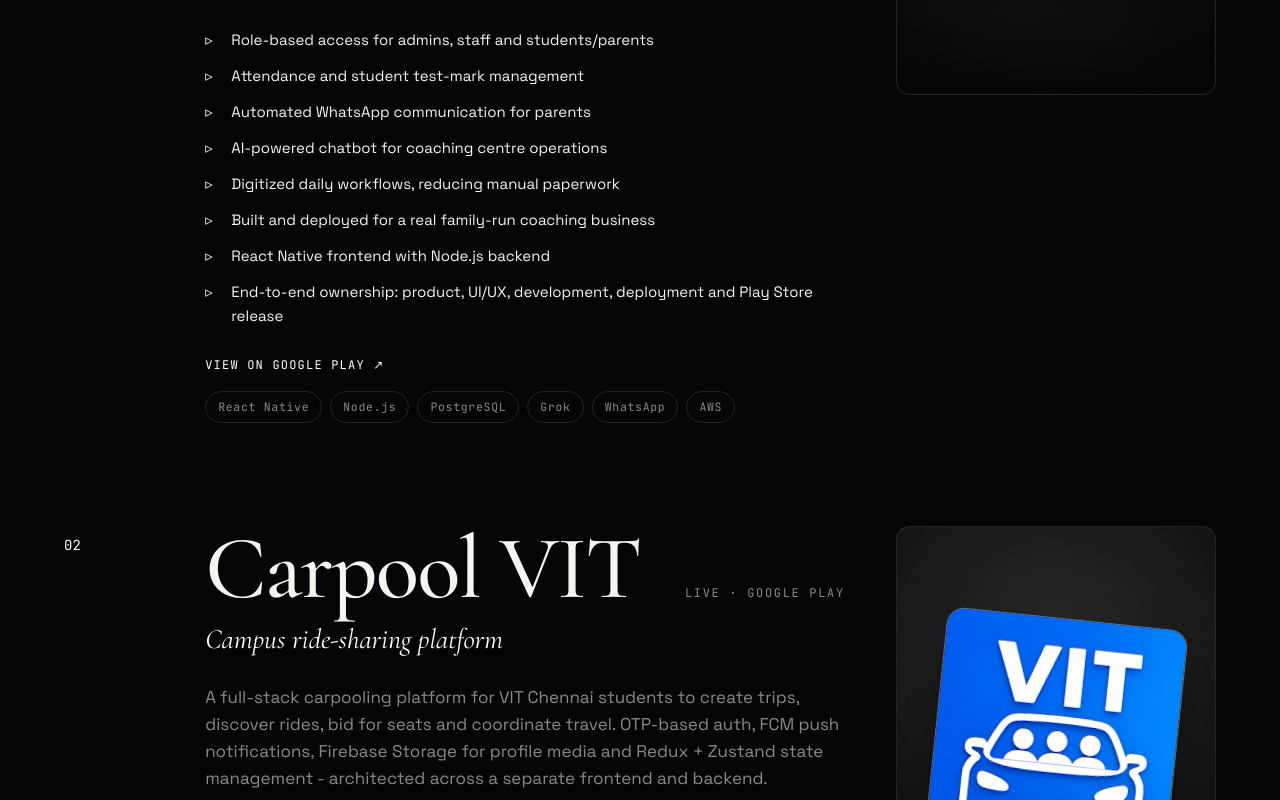
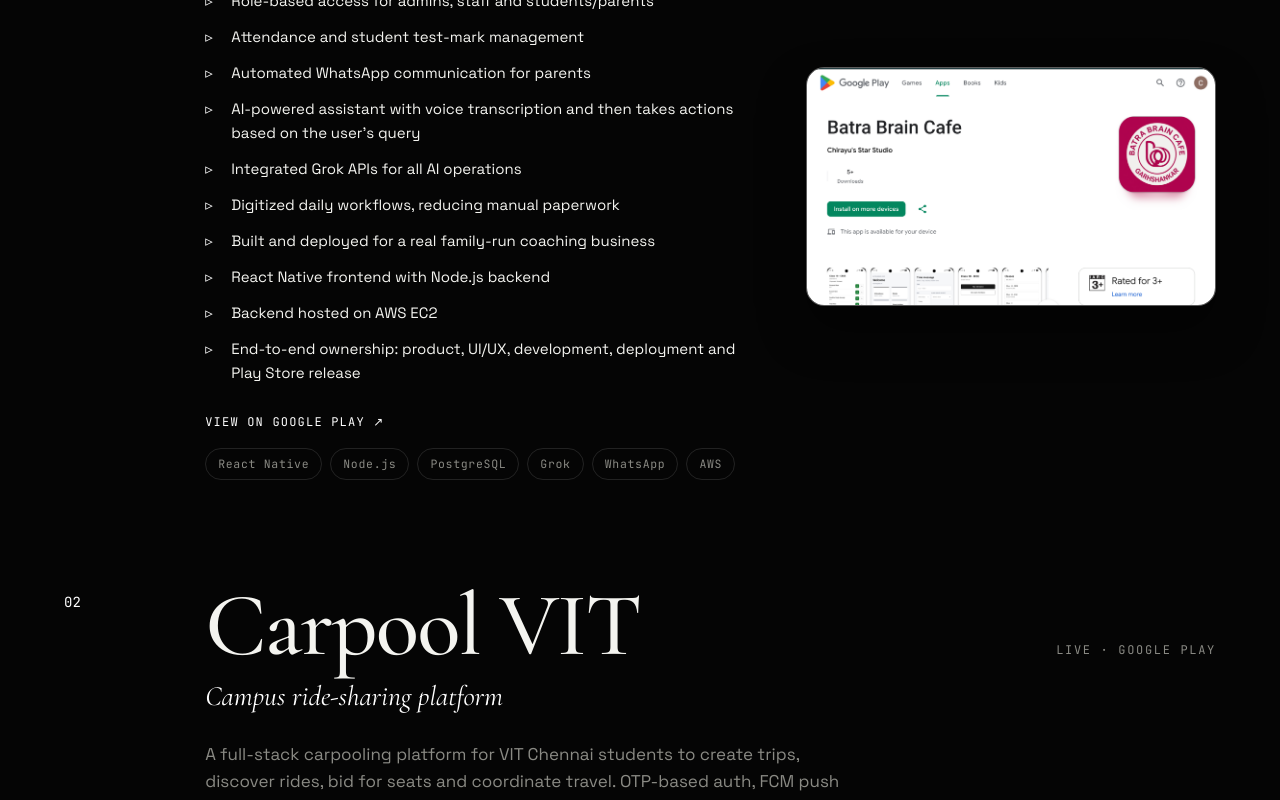
Before and after one commit to ChirayuBatra99/My-portfolio, a React (Vite) app: page / in a window 1280 px wide. Shown: the part 3740-4540 px from the top of the page. Built offline with nearby package versions, Linux system fonts and the light colour scheme.

Commit message:
feat: more changes

```diff
--- a/src/App.css
+++ b/src/App.css
@@ -594,7 +594,7 @@
 }
 .project {
   display: grid;
-  grid-template-columns: 90px 1fr 320px;
+  grid-template-columns: 90px 1fr;
   gap: clamp(24px, 4vw, 56px);
   align-items: start;
   position: relative;
@@ -651,9 +651,16 @@
   margin-top: 22px;
   max-width: 60ch;
 }
+.project__mid {
+  margin-top: 26px;
+  display: grid;
+  grid-template-columns: minmax(0, 1fr) auto;
+  gap: clamp(28px, 5vw, 64px);
+  align-items: center;
+}
 .project__highlights {
   list-style: none;
-  margin-top: 26px;
+  margin-top: 0;
   display: grid;
   gap: 12px;
 }
@@ -703,13 +710,13 @@
 }
 .project__visual {
   position: relative;
-  aspect-ratio: 3 / 4;
-  border: 1px solid var(--line);
-  border-radius: 14px;
-  overflow: hidden;
-  display: grid;
-  place-items: center;
-  background: linear-gradient(160deg, var(--bg-2), var(--bg));
+  width: auto;
+  height: auto;
+  overflow: visible;
+  display: flex;
+  align-items: center;
+  justify-content: center;
+  background: none;
 }
 .project__glow {
   position: absolute;
@@ -766,19 +773,20 @@
 .project__screenshot {
   position: relative;
   z-index: 2;
-  width: 100%;
+  width: min(32vw, 420px);
   height: auto;
-  /* object-fit: contain; */
+  object-fit: contain;
+  display: block;
   border-radius: 18px;
   border: 1px solid color-mix(in srgb, var(--accent) 35%, transparent);
   box-shadow:
     0 24px 48px rgba(0, 0, 0, 0.45),
     inset 0 0 0 1px color-mix(in srgb, white 8%, transparent);
-  transform: rotate(6deg);
+  transform: rotate(0deg);
   transition: transform 0.6s var(--ease);
 }
 .project:hover .project__screenshot {
-  transform: scale(1.04) rotate(3deg);
+  transform: scale(1.04) rotate(0deg);
 }
 
 /* ------------------------------------------------------------
@@ -1079,10 +1087,14 @@
   .project {
     grid-template-columns: 60px 1fr;
   }
+  .project__mid {
+    grid-template-columns: 1fr;
+  }
   .project__visual {
-    grid-column: 1 / -1;
-    max-width: 320px;
-    order: 3;
+    justify-content: flex-start;
+  }
+  .project__screenshot {
+    width: min(72vw, 360px);
   }
   .wins {
     position: static;
--- a/src/components/Projects.jsx
+++ b/src/components/Projects.jsx
@@ -49,33 +49,14 @@
               <p className="project__subtitle">{p.subtitle}</p>
               <p className="project__blurb">{p.blurb}</p>
 
+              <div className="project__mid">
                 <ul className="project__highlights">
                   {p.highlights.map((h) => (
                     <li key={h}>{h}</li>
                   ))}
                 </ul>
 
-              <div className="project__foot">
-                {p.link ? (
-                  <a
-                    className="project__link"
-                    href={p.link}
-                    target="_blank"
-                    rel="noreferrer"
-                  >
-                    View on Google Play ↗
-                  </a>
-                ) : null}
-                <div className="project__stack">
-                  {p.stack.map((s) => (
-                    <span key={s}>{s}</span>
-                  ))}
-                </div>
-              </div>
-            </div>
-
                 <div className="project__visual">
-              <div className="project__glow" aria-hidden="true" />
                   {p.image ? (
                     p.link ? (
                       <a
@@ -111,6 +92,26 @@
                     </>
                   )}
                 </div>
+              </div>
+
+              <div className="project__foot">
+                {p.link ? (
+                  <a
+                    className="project__link"
+                    href={p.link}
+                    target="_blank"
+                    rel="noreferrer"
+                  >
+                    View on Google Play ↗
+                  </a>
+                ) : null}
+                <div className="project__stack">
+                  {p.stack.map((s) => (
+                    <span key={s}>{s}</span>
+                  ))}
+                </div>
+              </div>
+            </div>
           </article>
         ))}
       </div>
--- a/src/data/content.js
+++ b/src/data/content.js
@@ -86,10 +86,12 @@
       "Role-based access for admins, staff and students/parents",
       "Attendance and student test-mark management",
       "Automated WhatsApp communication for parents",
-      "AI-powered chatbot for coaching centre operations",
+      "AI-powered assistant with voice transcription and then takes actions based on the user's query",
+      "Integrated Grok APIs for all AI operations",
       "Digitized daily workflows, reducing manual paperwork",
       "Built and deployed for a real family-run coaching business",
       "React Native frontend with Node.js backend",
+      "Backend hosted on AWS EC2",
       "End-to-end ownership: product, UI/UX, development, deployment and Play Store release",
     ],
     stack: ["React Native", "Node.js", "PostgreSQL", "Grok", "WhatsApp", "AWS"],
```
Also changed, not shown: src/assets/carpool.png, src/assets/isober.png. Lines whose indentation alone changed are shown as unchanged.
